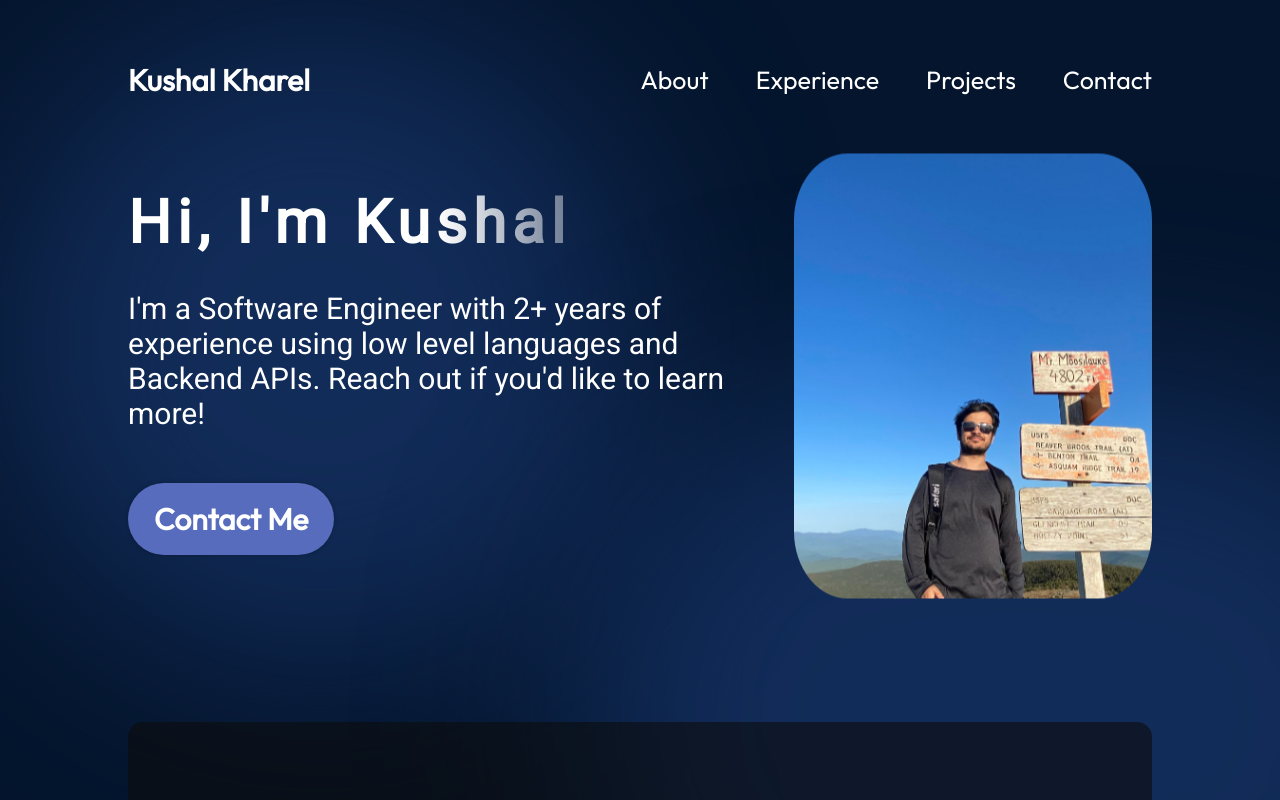
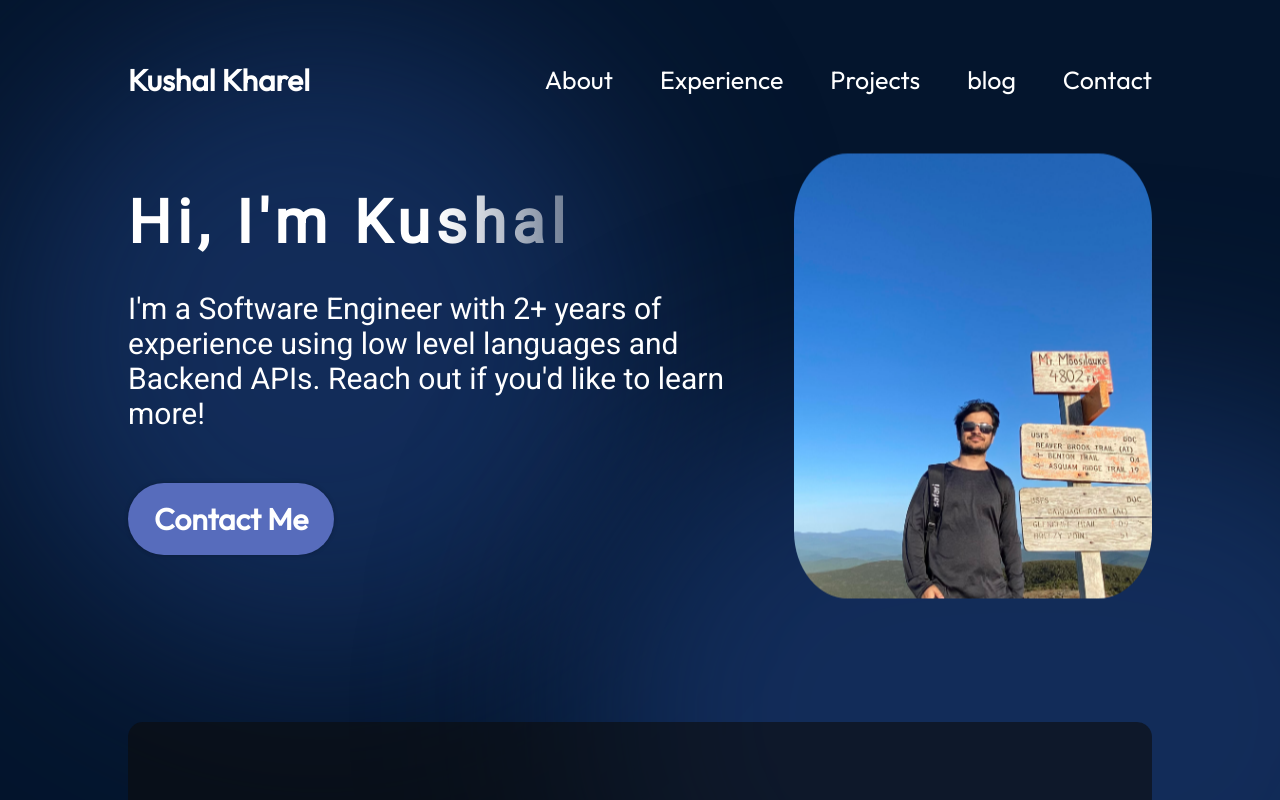
Before and after one commit to KushalKharell/ReactWebsite, a React (Vite) app: page / in a window 1280 px wide. Shown: the top 800 px of the page. Built offline with nearby package versions, Linux system fonts and the light colour scheme.

Commit message:
adding blog section

```diff
--- a/src/App.jsx
+++ b/src/App.jsx
@@ -14,6 +14,7 @@ function App() {
       <About />
       <Experience />
       <Projects />
+      <blog />
       <Contact />
     </div>
   );
--- a/src/components/Navbar/Navbar.jsx
+++ b/src/components/Navbar/Navbar.jsx
@@ -36,6 +36,9 @@ export const Navbar = () => {
             <a href="#projects">Projects</a>
           </li>
           <li>
+            <a href="#blog">blog</a>
+          </li>
+          <li>
             <a href="#contact">Contact</a>
           </li>
         </ul>
```
Also changed, not shown: src/components/blog/Blog.jsx (added).
